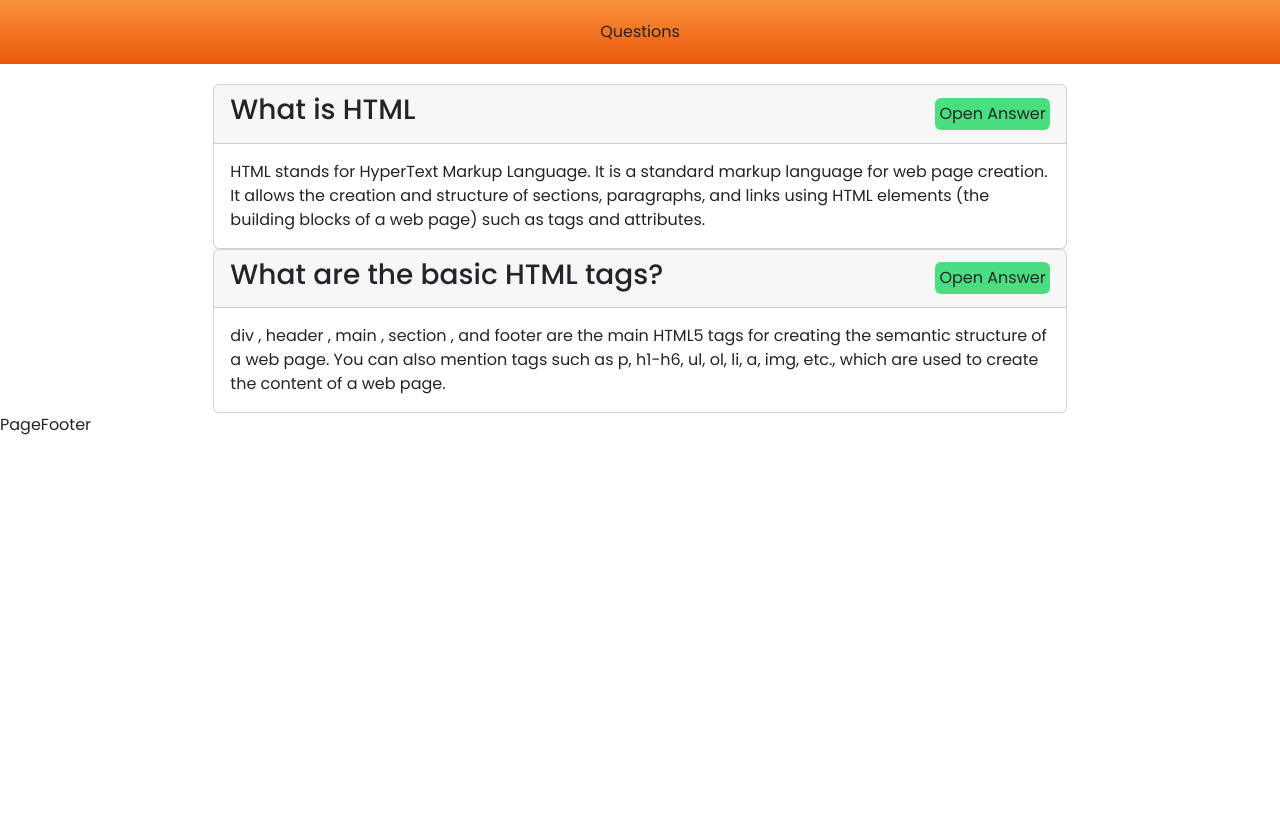
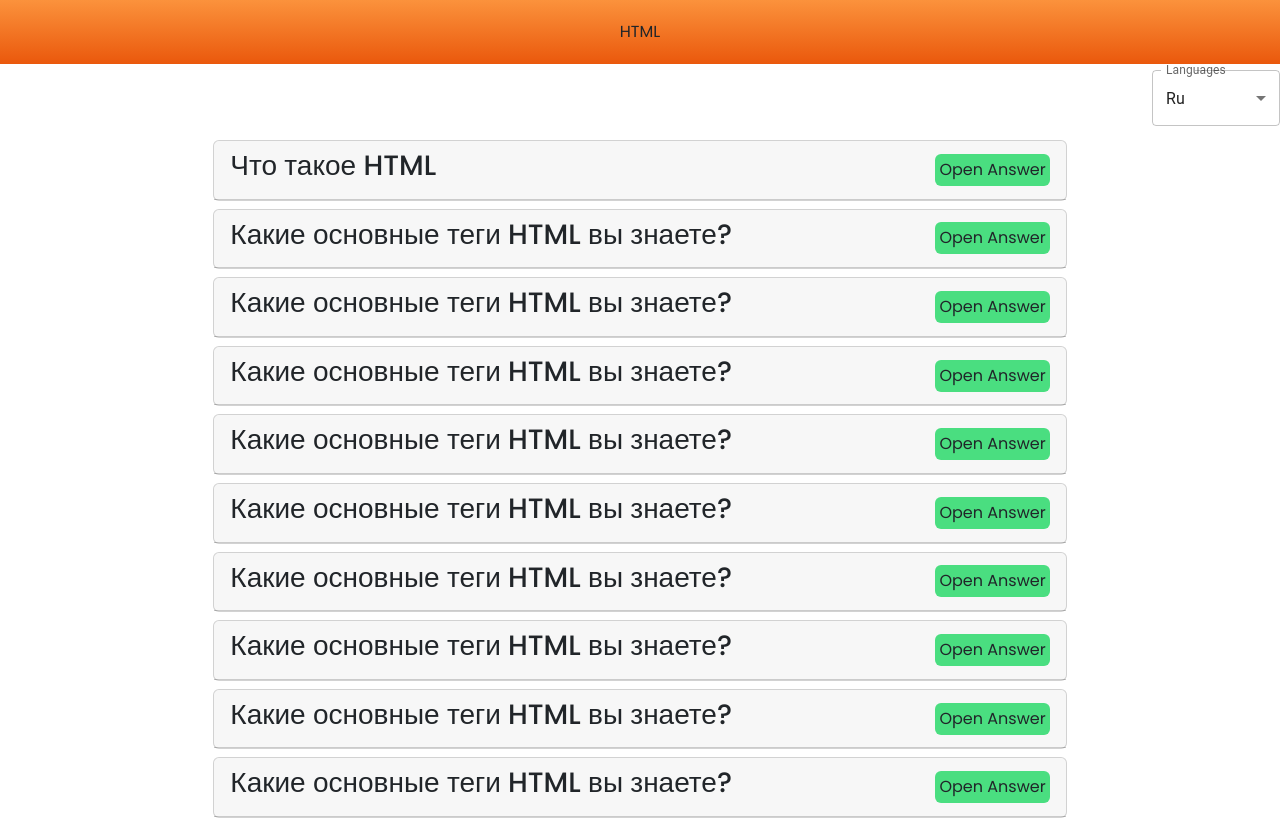
Before and after one commit to yunusahmadov/InterviewProject, a React (Vite) app: page /htmlpage in a window 1280 px wide. Shown: the top 820 px of the page. Built offline with nearby package versions, Linux system fonts and the light colour scheme.

Commit message:
adding translation to htmlPage

```diff
--- a/src/components/Pages/PageElems/AccordionElement.jsx
+++ b/src/components/Pages/PageElems/AccordionElement.jsx
@@ -7,7 +7,7 @@ function AccordionElement({ children, eventKey }) {
 
   return (
     <button
-      className='bg-green-400 p-1 rounded-md'
+      className='bg-green-400 p-1 rounded-md '
       type="button"
       onClick={decoratedOnClick}
     >
--- a/src/components/Pages/PageElems/PageFooter.jsx
+++ b/src/components/Pages/PageElems/PageFooter.jsx
@@ -2,7 +2,9 @@ import React from 'react'
 
 function PageFooter() {
   return (
-    <div>PageFooter</div>
+    <div className=' bg-slate-600 p-5 text-center  w-full  '>
+      <h3 className='text-slate-100 text-2xl'>Copyright© All Reserved Rights Yunus Ahmadov</h3>
+       </div>
   )
 }
 
--- a/src/components/Pages/PageElems/PageHeader.jsx
+++ b/src/components/Pages/PageElems/PageHeader.jsx
@@ -3,7 +3,7 @@ import React from 'react'
 function PageHeader({color}) {
   return (
    <header className={`header-style bg-gradient-to-b ${color}`}>
-    Questions
+    HTML
    </header>
   )
 }
--- a/src/components/Pages/PageElems/PageMain.jsx
+++ b/src/components/Pages/PageElems/PageMain.jsx
@@ -1,4 +1,4 @@
-import React from 'react'
+import React, { useEffect, useState } from 'react'
 import Accordion from 'react-bootstrap/Accordion';
 import Card from 'react-bootstrap/Card';
 import AccordionElement from './AccordionElement';
@@ -7,11 +7,28 @@ import i18next from 'i18next';
 import enTranslation from '../../../../public/locales/en.json';
 import ruTranslation from '../../../../public/locales/ru.json';
 import { htmlQuestions } from '../../../data/data';
+import SelectItem from './SelectItem';
+import InputLabel from '@mui/material/InputLabel';
+import MenuItem from '@mui/material/MenuItem';
+import FormControl from '@mui/material/FormControl';
+import Select from '@mui/material/Select';
 
 function PageMain({ test:{questions}} ) {
-  console.log(questions.title);
+  const [lang,setLang]=useState('')
+  useEffect(() => {
+    setLang('ru')
+  }, [])
+  function test(lang) {
+    if (lang === 'ru') {
+      setLang('ru')
+    } else if (lang === 'en') {
+      setLang('en')
+
+    }
+  }
+
   i18next.init({
-    lng: 'en',
+    lng: lang,
     resources: {
       en: {
         translation: enTranslation,
@@ -22,18 +39,36 @@ function PageMain({ test:{questions}} ) {
     },
   });
   return (
-    <div className="w-full h-auto">
-      <div className="main-page ">
+    <div className="w-full h-auto mt-5">
+<div className='absolute right-0 top-[70px]'>
+<FormControl className='w-32  border-white ' >
+    <InputLabel className="text-slate-100" id="demo-simple-select-label ">Languages</InputLabel>
+    <Select
+      labelId="demo-simple-select-label"
+      id="demo-simple-select"
+      label="Age"
+      value={lang}
+      onChange={(e)=>test(e.target.value)}
+    >
+      <MenuItem className="text-slate-100 bg-sky-400" value={'ru'}>Ru</MenuItem>
+      <MenuItem value={'en'}>En</MenuItem>
+    </Select>
+  </FormControl>
+</div>
+      <div className="main-page md:w-11/12  ">
+
         {
           htmlQuestions.questions.map((question) => (
-            <div key={question.title}>
+            <div key={question.title} className='mt-2 w-full'>
               <Accordion defaultActiveKey="0">
                 <Card>
                   <Card.Header>
-                  <h3>{i18next.t(question.title)}</h3>
-                    <AccordionElement eventKey="0">Open Answer</AccordionElement>
+                  <h3 className='xl:text-xl lg:text-lg'>{i18next.t(question.title)}</h3>
+                    <AccordionElement eventKey="1" >
+                      <p className='lg:text-xs'>Open Answer</p>
+                    </AccordionElement>
                   </Card.Header>
-                  <Accordion.Collapse eventKey="0">
+                  <Accordion.Collapse eventKey="1">
                     <Card.Body>{i18next.t(question.answer)}</Card.Body>
                   </Accordion.Collapse>
                 </Card>
--- /dev/null
+++ b/src/components/Pages/PageElems/SelectLangOnPage.jsx
@@ -0,0 +1,26 @@
+import React from 'react'
+import SelectItem from './SelectItem';
+import InputLabel from '@mui/material/InputLabel';
+import MenuItem from '@mui/material/MenuItem';
+import FormControl from '@mui/material/FormControl';
+import Select from '@mui/material/Select';
+
+function SelectLangOnPage() {
+  return (
+    <FormControl className='w-10  border-white ' >
+    <InputLabel className="text-slate-100" id="demo-simple-select-label">Languages</InputLabel>
+    <Select
+      labelId="demo-simple-select-label"
+      id="demo-simple-select"
+      label="Age"
+      value={lang}
+      onChange={(e)=>test(e.target.value)}
+    >
+      <MenuItem className="text-slate-100 bg-sky-400" value={'ru'}>Ru</MenuItem>
+      <MenuItem value={'en'}>En</MenuItem>
+    </Select>
+  </FormControl>
+  )
+}
+
+export default SelectLangOnPage
--- a/src/data/data.js
+++ b/src/data/data.js
@@ -44,6 +44,62 @@ const htmlQuestions={
         title:'quest2',
         answer:'answer2'
     },
+    {
+        title:'quest2',
+        answer:'answer2'
+    },
+    {
+        title:'quest2',
+        answer:'answer2'
+    },
+    {
+        title:'quest2',
+        answer:'answer2'
+    },
+    {
+        title:'quest2',
+        answer:'answer2'
+    },
+    {
+        title:'quest2',
+        answer:'answer2'
+    },
+    {
+        title:'quest2',
+        answer:'answer2'
+    },
+    {
+        title:'quest2',
+        answer:'answer2'
+    },
+    {
+        title:'quest2',
+        answer:'answer2'
+    },
+    {
+        title:'quest2',
+        answer:'answer2'
+    },
+    {
+        title:'quest2',
+        answer:'answer2'
+    },
+    {
+        title:'quest2',
+        answer:'answer2'
+    },
+    {
+        title:'quest2',
+        answer:'answer2'
+    },
+    {
+        title:'quest2',
+        answer:'answer2'
+    },
+    {
+        title:'quest2',
+        answer:'answer2'
+    },
 
    ]
 }
```
